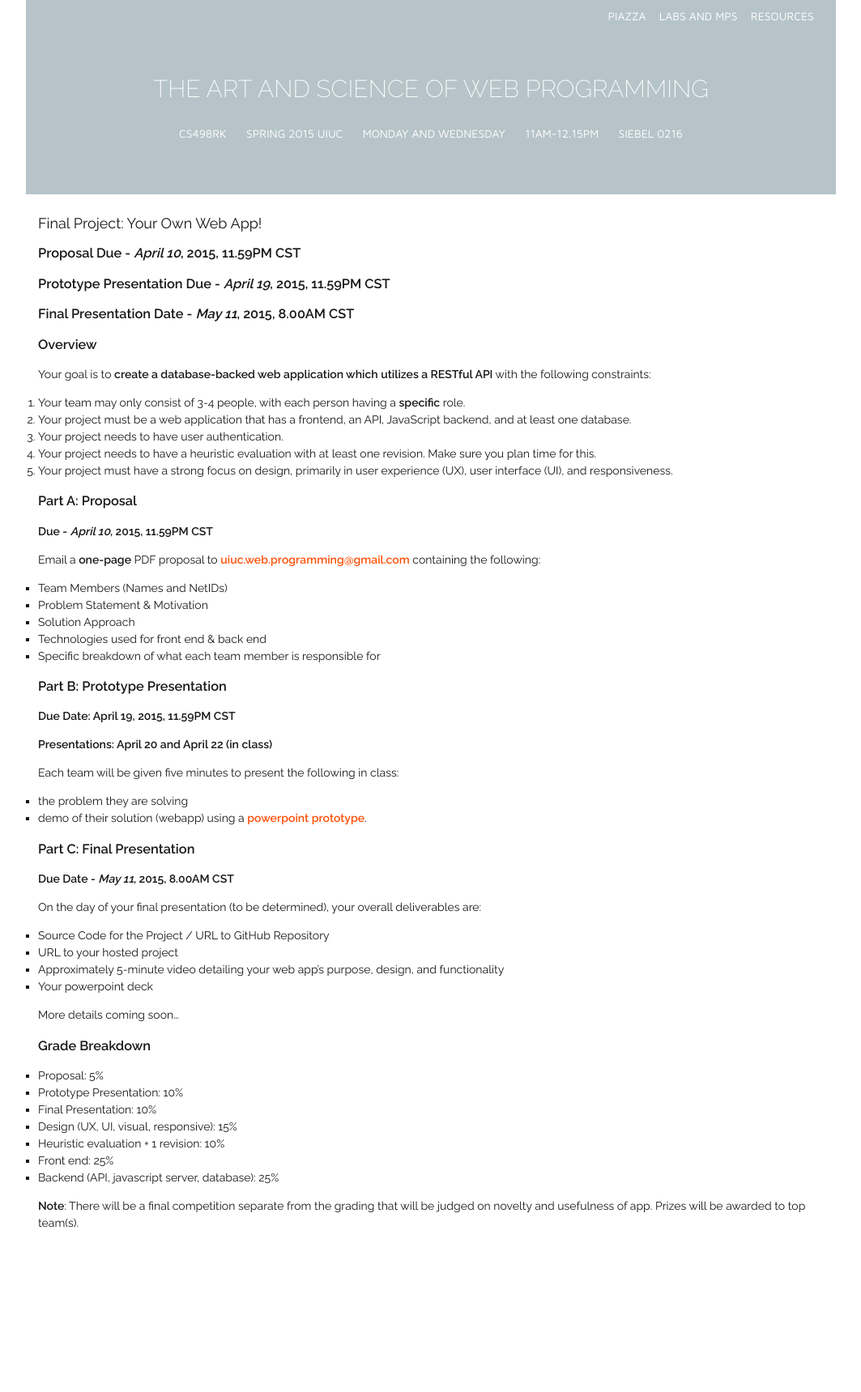
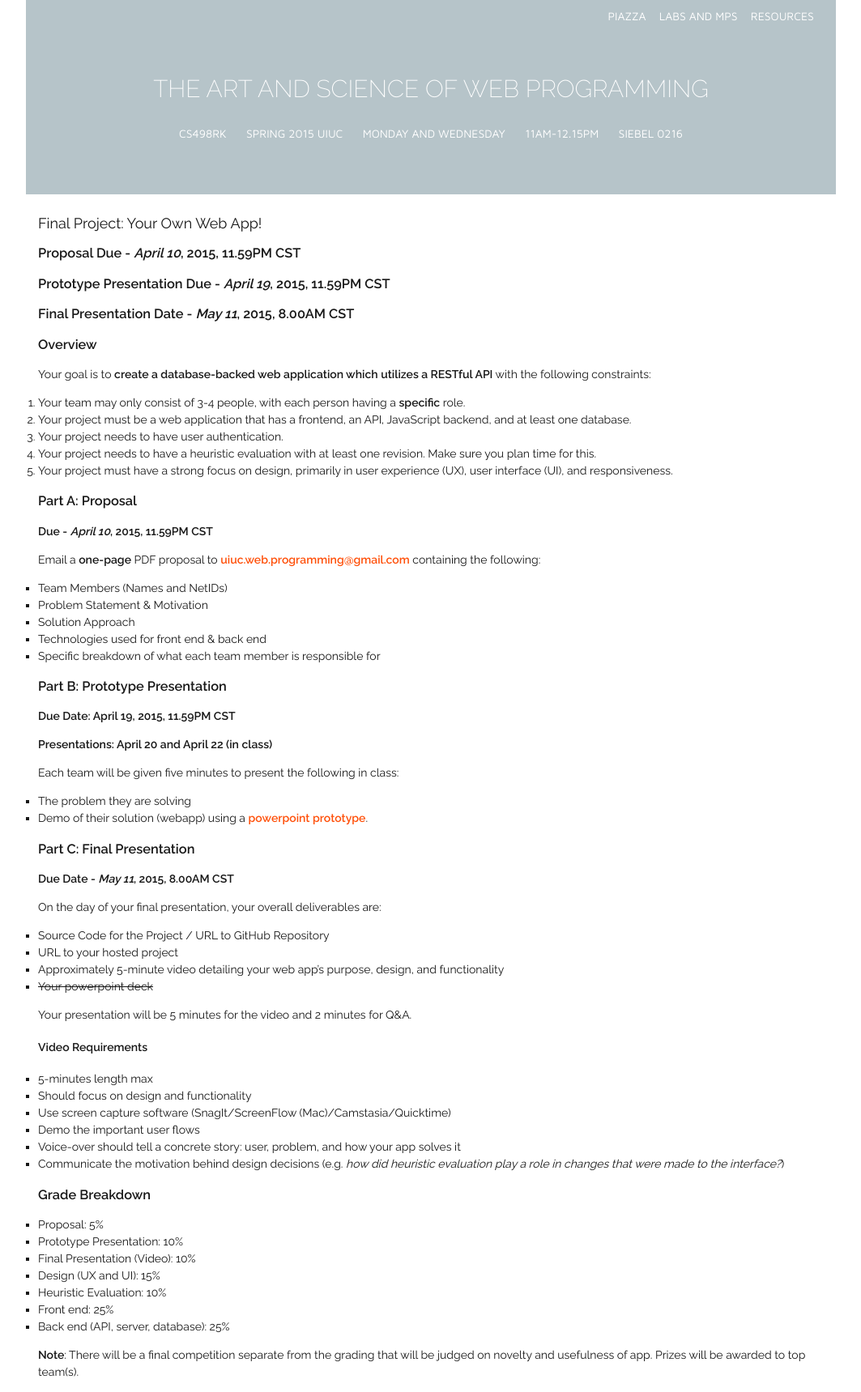
Before and after one commit to biplabdeka/fa2016, a Jekyll site: the page built from _posts/2015-4-3-Final.md, in a window 1280 px wide. Shown: the whole page at 81% size, without its empty margins (108-1171 px from the left). Built offline with Jekyll 4.4.1, drawn with Linux system fonts in a browser that asks for light colours; nearby versions of some CDN libraries; Markdown is read by kramdown in place of the engine named in the settings; before the commit the page ends 1535 px from its top, so only the background shows below that.

Commit message:
Updated Final Presentation information.

```diff
--- a/_posts/2015-4-3-Final.md
+++ b/_posts/2015-4-3-Final.md
@@ -38,30 +38,38 @@ Email a **one-page** PDF proposal to [uiuc.web.programming@gmail.com](mailto:uiu
 
 Each team will be given five minutes to present the following in class:
 
-+ the problem they are solving
-+ demo of their solution (webapp) using a [powerpoint prototype](http://boxesandarrows.com/interactive-prototypes-with-powerpoint/).
++ The problem they are solving
++ Demo of their solution (webapp) using a [powerpoint prototype](http://boxesandarrows.com/interactive-prototypes-with-powerpoint/).
 
 ###Part C: Final Presentation
 
 **Due Date - *May 11*, 2015, 8.00AM CST**
 
-On the day of your final presentation (to be determined), your overall deliverables are:
+On the day of your final presentation, your overall deliverables are:
 
 + Source Code for the Project / URL to GitHub Repository
 + URL to your hosted project
 + Approximately 5-minute video detailing your web app's purpose, design, and functionality
-+ Your powerpoint deck
++ ~~Your powerpoint deck~~
 
-More details coming soon...
+Your presentation will be 5 minutes for the video and 2 minutes for Q&amp;A.
+
+####Video Requirements
++ 5-minutes length max
++ Should focus on design and functionality
++ Use screen capture software (SnagIt/ScreenFlow (Mac)/Camstasia/Quicktime)
++ Demo the important user flows
++ Voice-over should tell a concrete story: user, problem, and how your app solves it
++ Communicate the motivation behind design decisions (e.g. _how did heuristic evaluation play a role in changes that were made to the interface?_)
 
 ###Grade Breakdown
 
 + Proposal: 5%
 + Prototype Presentation: 10%
-+ Final Presentation: 10%
-+ Design (UX, UI, visual, responsive): 15%
-+ Heuristic evaluation + 1 revision: 10%
++ Final Presentation (Video): 10%
++ Design (UX and UI): 15%
++ Heuristic Evaluation: 10%
 + Front end: 25%
-+ Backend (API, javascript server, database): 25%
++ Back end (API, server, database): 25%
 
 **Note**: There will be a final competition separate from the grading that will be judged on novelty and usefulness of app. Prizes will be awarded to top team(s).
```
